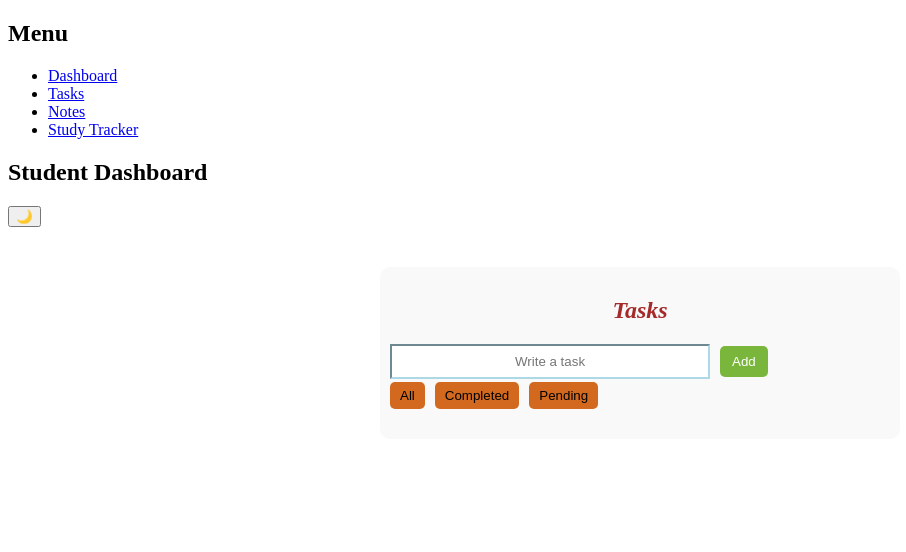
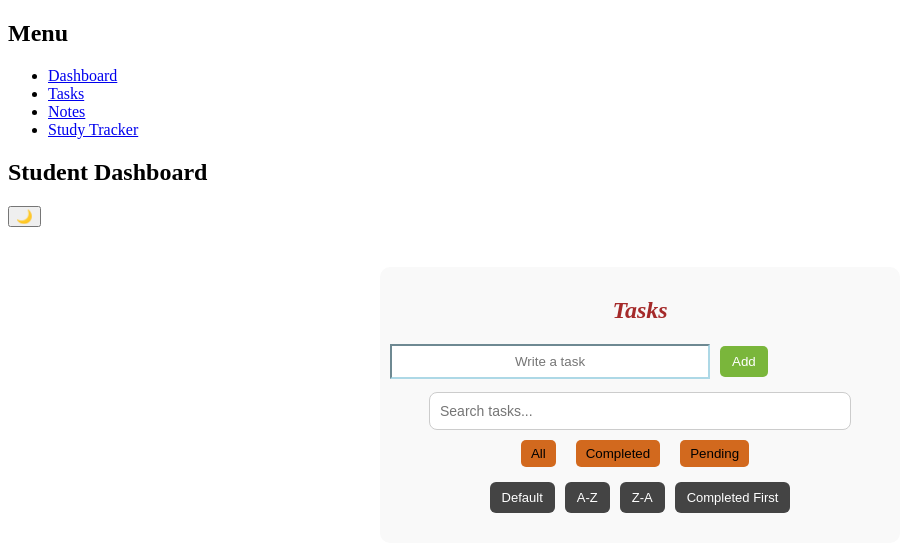
Before and after one commit to celestamaria-cmv/student-productivity-dashboard, a React (Create React App) app: page /tasks in a window 1280 px wide. Shown: the top 552 px of the page, without its empty margins (0-906 px from the left). Built offline with nearby package versions, Linux system fonts and the light colour scheme.

Commit message:
feat: added search and sorting functionality to tasks page

```diff
--- a/src/App.js
+++ b/src/App.js
@@ -20,7 +20,7 @@ function App() {
 
         <Sidebar />
 
-        {/* Pass darkMode to Navbar */}
+
         <Navbar darkMode={darkMode} setDarkMode={setDarkMode} />
 
         <Routes>
--- a/src/pages/Tasks.jsx
+++ b/src/pages/Tasks.jsx
@@ -1,12 +1,14 @@
-import { useState, useEffect } from "react";
+import { useState } from "react";
 import "../styles/Tasks.css";
 import useLocalStorage from "../hooks/useLocalStorage";
 
 function Tasks(){
+
   const [tasks, setTasks] = useLocalStorage("Tasks", []);
   const [input, setInput] = useState("");
   const [filter, setFilter] = useState("all");
-
+  const [search, setSearch] = useState("");
+  const [sortType, setSortType] = useState("default");
 
   function addTasks(){
     const trimmedTask = input.trim();
@@ -29,7 +31,6 @@ function Tasks(){
       updatedTasks[index].text = newTask;
       setTasks(updatedTasks);
     }
-
   }
 
   function toggleComplete(task, index){
@@ -37,19 +38,32 @@ function Tasks(){
     updatedTasks[index].completed = !updatedTasks[index].completed;
     setTasks(updatedTasks);
   }
+
+
   const filteredTasks = tasks.filter(task => {
 
-    if (filter === "completed"){
-      return task.completed === true;
+    if (filter === "completed" && !task.completed) return false;
+    if (filter === "pending" && task.completed) return false;
+
+    if (!task.text.toLowerCase().includes(search.toLowerCase())) return false;
+
+    return true;
+  });
+
+
+  let sortedTasks = [...filteredTasks];
+
+  if (sortType === "az") {
+    sortedTasks.sort((a, b) => a.text.localeCompare(b.text));
   }
 
-    if (filter === "pending"){
-      return task.completed === false;
+  if (sortType === "za") {
+    sortedTasks.sort((a, b) => b.text.localeCompare(a.text));
   }
 
-    return true;
-
-  });
+  if (sortType === "completed") {
+    sortedTasks.sort((a, b) => b.completed - a.completed);
+  }
 
   return (
     <div className="tasks-container">
@@ -63,9 +77,7 @@ function Tasks(){
           value={input}
           onChange={(e) => setInput(e.target.value)}
           onKeyDown={(e) => {
-          if (e.key === "Enter") {
-            addTasks();
-          }
+            if (e.key === "Enter") addTasks();
           }}
           placeholder="Write a task"
         />
@@ -75,14 +87,33 @@ function Tasks(){
         </button>
       </div>
 
+
+      <input
+        className="search-input"
+        type="text"
+        placeholder="Search tasks..."
+        value={search}
+        onChange={(e) => setSearch(e.target.value)}
+      />
+
+
       <div className="filter-buttons">
         <button onClick={() => setFilter("all")}>All</button>
         <button onClick={() => setFilter("completed")}>Completed</button>
         <button onClick={() => setFilter("pending")}>Pending</button>
       </div>
 
+
+      <div className="sort-buttons">
+        <button onClick={() => setSortType("default")}>Default</button>
+        <button onClick={() => setSortType("az")}>A-Z</button>
+        <button onClick={() => setSortType("za")}>Z-A</button>
+        <button onClick={() => setSortType("completed")}>Completed First</button>
+      </div>
+
+
       <ul className="task-list">
-      {filteredTasks.map((task, index) => (
+        {sortedTasks.map((task, index) => (
           <li className="task-item" key={index}>
 
             <span className={task.completed ? "completed-task" : ""}>
@@ -91,17 +122,27 @@ function Tasks(){
 
             <div className="task-buttons">
 
-            <button className="complete-btn" onClick={() => toggleComplete(task,index)}>
+              <button
+                className="complete-btn"
+                onClick={() => toggleComplete(task, index)}
+              >
                 {task.completed ? "Undo" : "Complete"}
               </button>
 
-            <button className="edit-btn" onClick={() => editTasks(task,index)}>
+              <button
+                className="edit-btn"
+                onClick={() => editTasks(task, index)}
+              >
                 Edit
               </button>
 
-            <button className="delete-btn" onClick={() => deleteTasks(task,index)}>
+              <button
+                className="delete-btn"
+                onClick={() => deleteTasks(task)}
+              >
                 Delete
               </button>
+
             </div>
 
           </li>
@@ -111,4 +152,5 @@ function Tasks(){
     </div>
   );
 }
+
 export default Tasks;
--- a/src/styles/Tasks.css
+++ b/src/styles/Tasks.css
@@ -95,3 +95,48 @@ input{
   text-decoration: line-through;
   color: red;
 }
+
+.search-input {
+  width: 100%;
+  max-width: 400px;
+  padding: 10px;
+  margin: 10px auto;
+  display: block;
+  border: 1px solid #ccc;
+  border-radius: 8px;
+  font-size: 14px;
+}
+
+/* 🔹 Sort Buttons */
+.sort-buttons {
+  display: flex;
+  justify-content: center;
+  gap: 10px;
+  margin: 10px 0;
+}
+
+.sort-buttons button {
+  padding: 8px 12px;
+  border: none;
+  background-color: #444;
+  color: white;
+  border-radius: 6px;
+  cursor: pointer;
+  font-size: 13px;
+}
+
+.sort-buttons button:hover {
+  background-color: #666;
+}
+
+.filter-buttons,
+.sort-buttons {
+  display: flex;
+  justify-content: center;
+  gap: 10px;
+  flex-wrap: wrap;
+}
+
+button:active {
+  transform: scale(0.95);
+}
```
Lines whose indentation alone changed are shown as unchanged.
